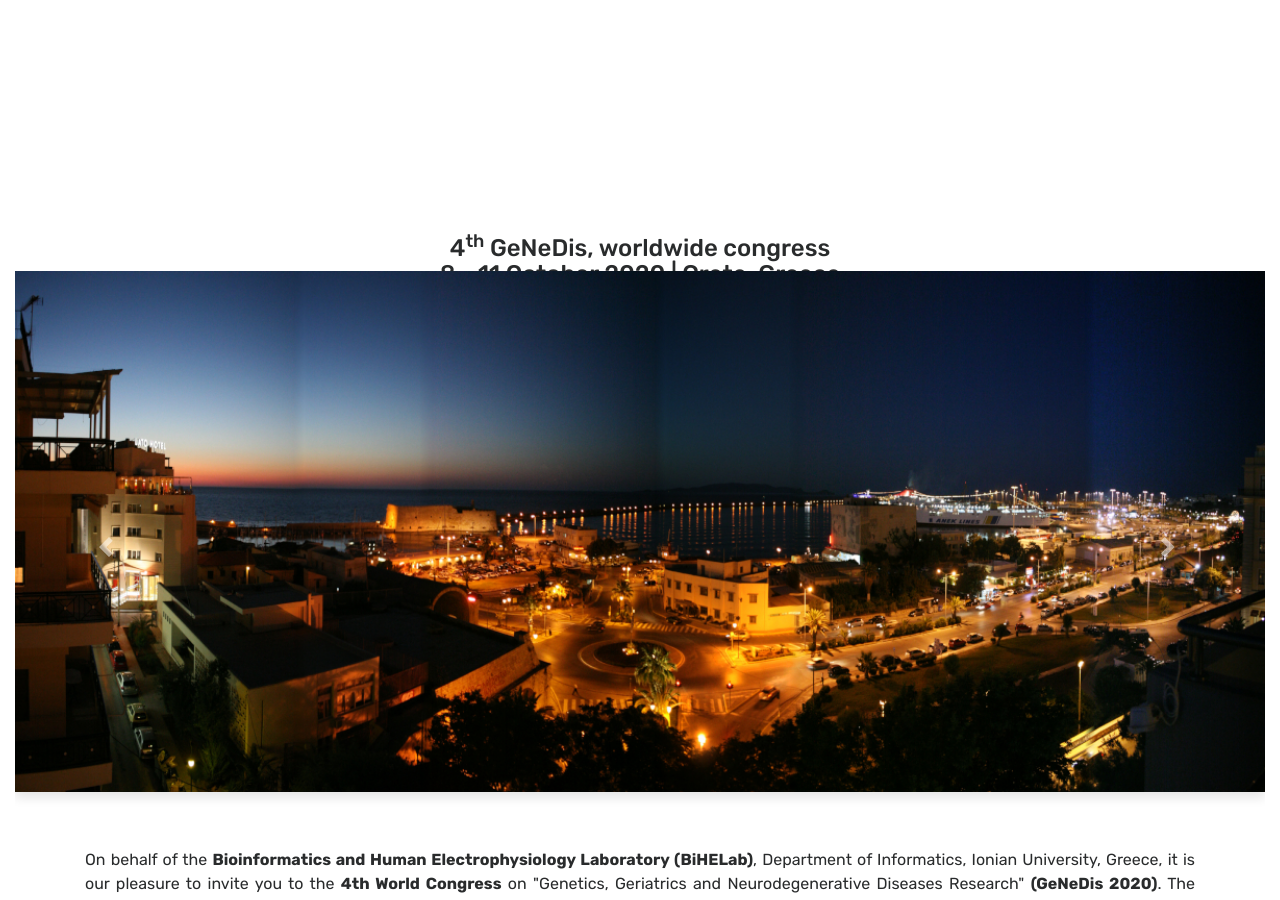
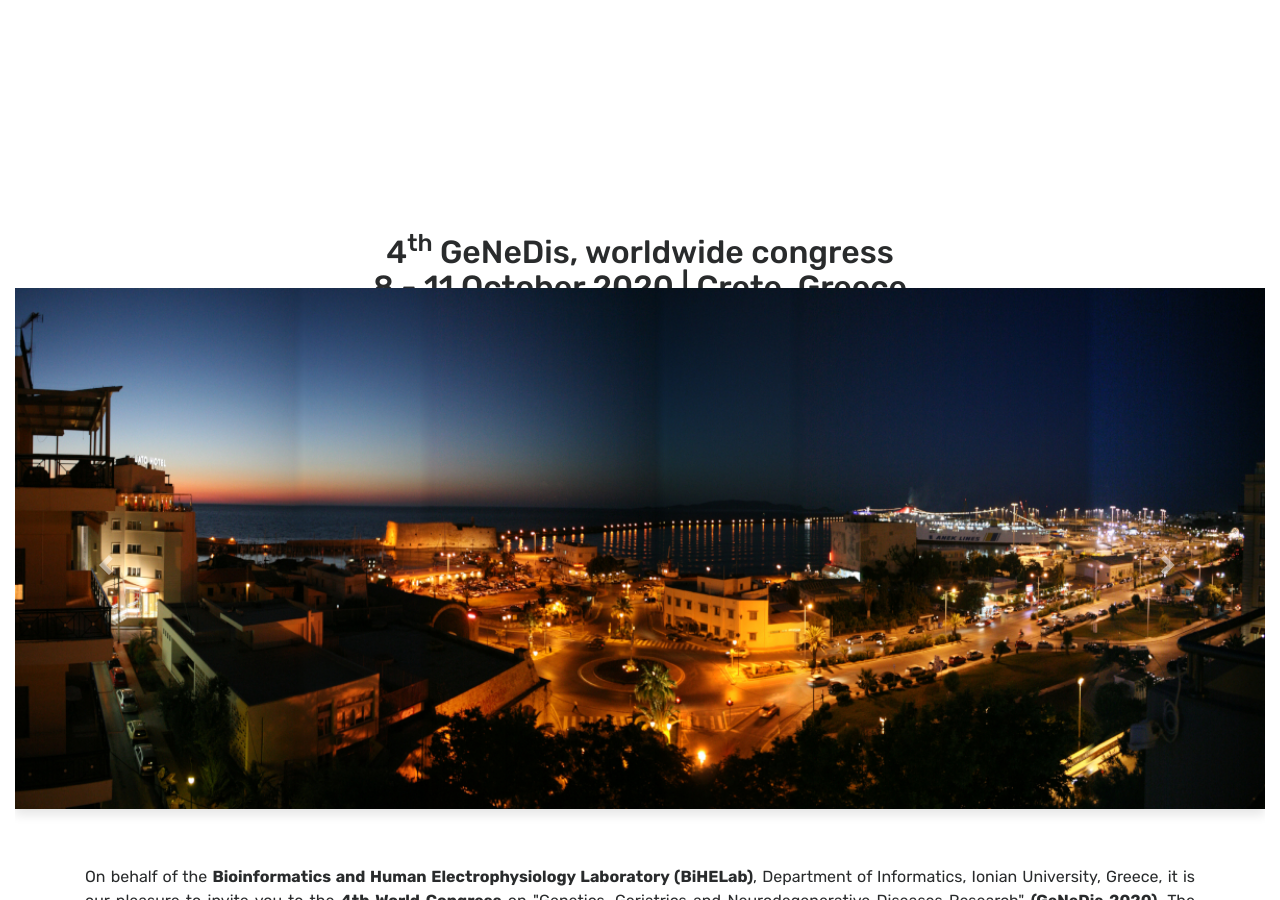
Before and after one commit to Covide-1797/genedis, a Jekyll site: the page built from index.html, in a window 1280 px wide and 900 px high. Built offline with Jekyll 4.4.1, drawn with Linux system fonts in a browser that asks for light colours; the list of posts is cut into pages by our own code.

Commit message:
Update default.html

```diff
--- a/_layouts/default.html
+++ b/_layouts/default.html
@@ -140,7 +140,7 @@
     <!-- Content
     ================================================== -->
     <div class="main-content">
-        <p class="h4 text-center">
+        <p class="h2 text-center">
             4<sup>th</sup> GeNeDis, worldwide congress
             <br>
             8 - 11 October 2020 | Crete, Greece
```
